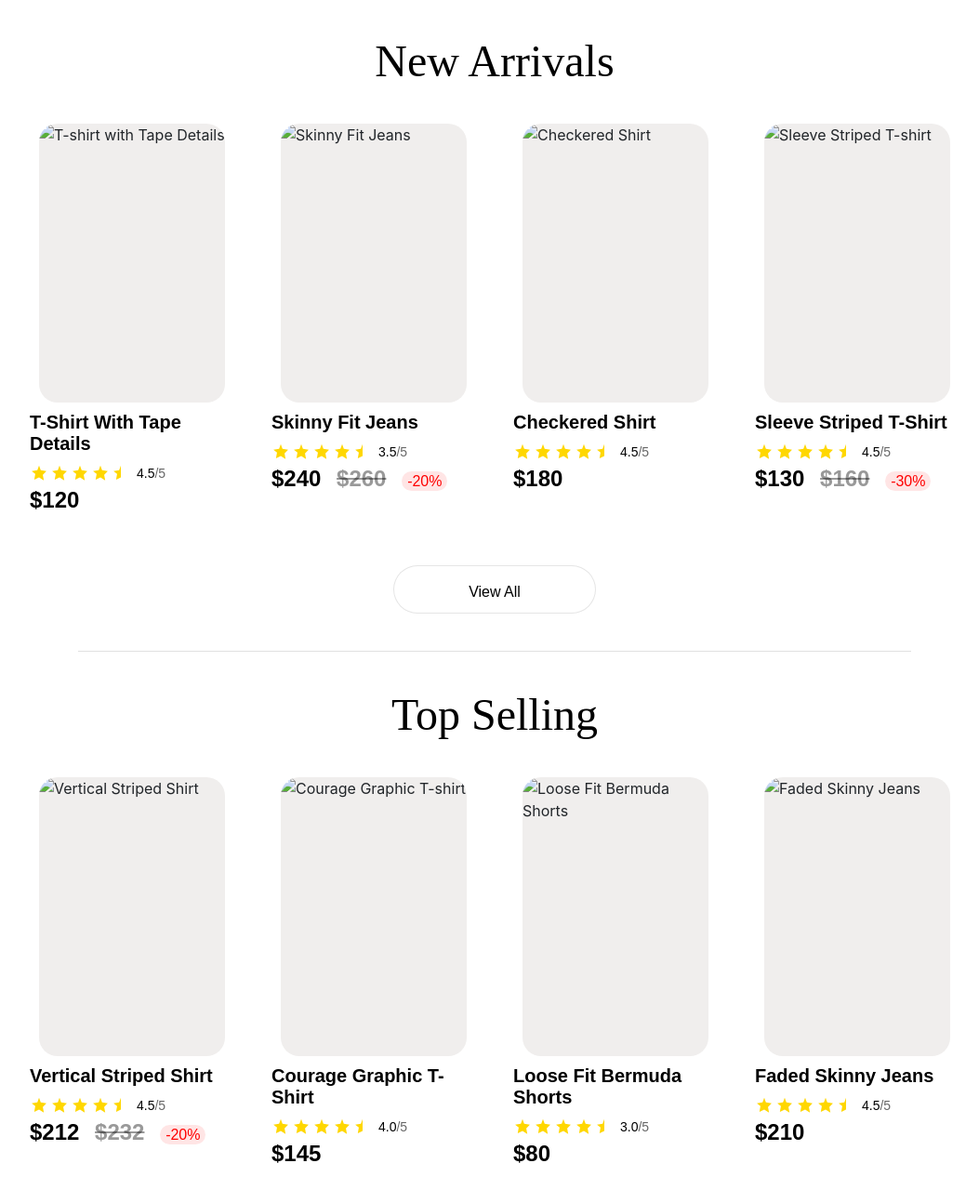
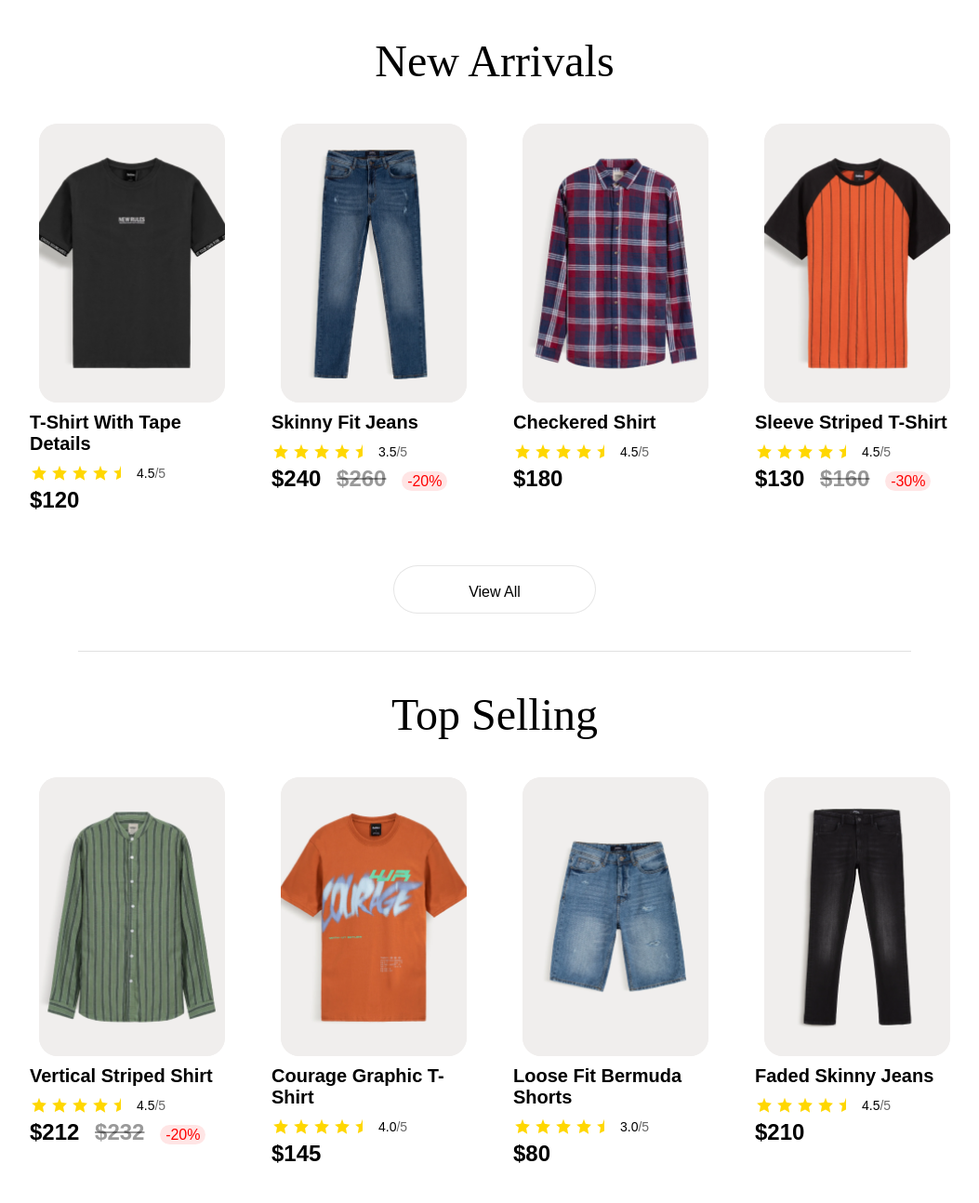
Before and after one commit to foxfox2005/foxfox.me-web-, a plain HTML site: page index.html in a window 1280 px wide. Shown: the part 686-1980 px from the top of the page at 93% size, without its empty margins (108-1161 px from the left). Drawn offline with nearby package versions, Linux system fonts and the light colour scheme; files whose address does not match are found by name.

Commit message:
Update index.html

```diff
--- a/index.html
+++ b/index.html
@@ -26,12 +26,12 @@
                         </ul>
                     </nav>
                     <div class="search-container">
-                        <a href="#" class="icon"><img src="/shop/img/Frame.png" alt="Cart"></a>
+                        <a href="#" class="icon"><img src="img/Frame.png" alt="Cart"></a>
                         <input type="text" placeholder="Search for products...">
                     </div>
                     <div class="header-icons">
-                        <a href="#" class="icon"><img src="/shop/img/icon-store.png" alt="Cart"></a>
-                        <a href="#" class="icon"><img src="/shop/img/icon-profile.png" alt="User"></a>
+                        <a href="#" class="icon"><img src="img/icon-store.png" alt="Cart"></a>
+                        <a href="#" class="icon"><img src="img/icon-profile.png" alt="User"></a>
                     </div>
                 </div>
             </div>
@@ -64,7 +64,7 @@
         <h2 class="section-title">New Arrivals</h2>
         <div class="product-grid">
             <div class="product">
-                <img src="/shop/img/skin/ts.png" alt="T-shirt with Tape Details">
+                <img src="img/skin/ts.png" alt="T-shirt with Tape Details">
                 <h3>T-shirt with Tape Details</h3>
                 <div class="product-rating">
                     <div class="stars">
@@ -89,7 +89,7 @@
                 <p>$120</p>
             </div>
             <div class="product">
-                <img src="/shop/img/skin/jeans.png" alt="Skinny Fit Jeans">
+                <img src="img/skin/jeans.png" alt="Skinny Fit Jeans">
                 <h3>Skinny Fit Jeans</h3>
                 <div class="product-rating">
                     <div class="stars">
@@ -114,7 +114,7 @@
                 <p>$240 <span class="sale">$260</span> <span class="discount">-20%</span></p>
             </div>
             <div class="product">
-                <img src="/shop/img/skin/shirt3.png" alt="Checkered Shirt">
+                <img src="img/skin/shirt3.png" alt="Checkered Shirt">
                 <h3>Checkered Shirt</h3>
                 <div class="product-rating">
                     <div class="stars">
@@ -139,7 +139,7 @@
                 <p>$180</p>
             </div>
             <div class="product">
-                <img src="/shop/img/skin/ts4.png" alt="Sleeve Striped T-shirt">
+                <img src="img/skin/ts4.png" alt="Sleeve Striped T-shirt">
                 <h3>Sleeve Striped T-shirt</h3>
                 <div class="product-rating">
                     <div class="stars">
@@ -175,7 +175,7 @@
         <h2 class="section-title">Top Selling</h2>
         <div class="product-grid">
             <div class="product">
-                <img src="/shop/img/skin/versk.png" alt="Vertical Striped Shirt">
+                <img src="img/skin/versk.png" alt="Vertical Striped Shirt">
                 <h3>Vertical Striped Shirt</h3>
                 <div class="product-rating">
                     <div class="stars">
@@ -200,7 +200,7 @@
                 <p>$212 <span class="sale">$232</span> <span class="discount">-20%</span></p>
             </div>
             <div class="product">
-                <img src="/shop/img/skin/slgr.png" alt="Courage Graphic T-shirt">
+                <img src="img/skin/slgr.png" alt="Courage Graphic T-shirt">
                 <h3>Courage Graphic T-shirt</h3>
                 <div class="product-rating">
                     <div class="stars">
@@ -225,7 +225,7 @@
                 <p>$145</p>
             </div>
             <div class="product">
-                <img src="/shop/img/skin/shlf.png" alt="Loose Fit Bermuda Shorts">
+                <img src="img/skin/shlf.png" alt="Loose Fit Bermuda Shorts">
                 <h3>Loose Fit Bermuda Shorts</h3>
                 <div class="product-rating">
                     <div class="stars">
@@ -250,7 +250,7 @@
                 <p>$80</p>
             </div>
             <div class="product">
-                <img src="/shop/img/skin/skje.png" alt="Faded Skinny Jeans">
+                <img src="img/skin/skje.png" alt="Faded Skinny Jeans">
                 <h3>Faded Skinny Jeans</h3>
                 <div class="product-rating">
                     <div class="stars">
```
